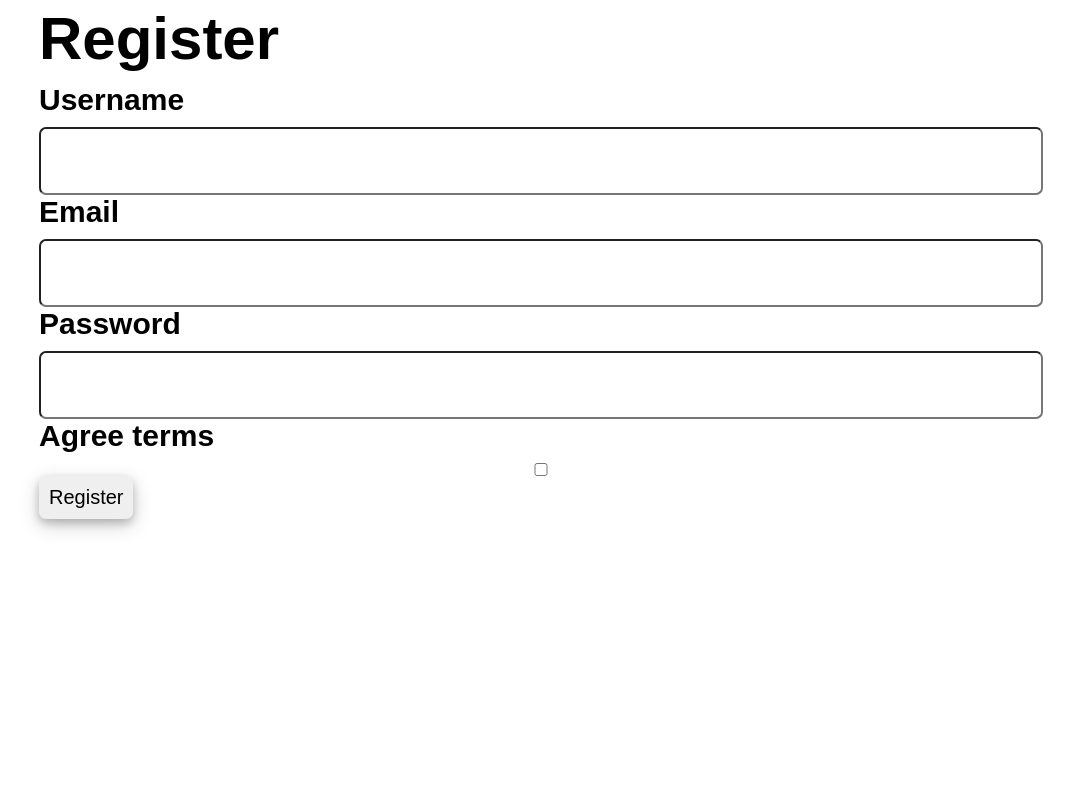
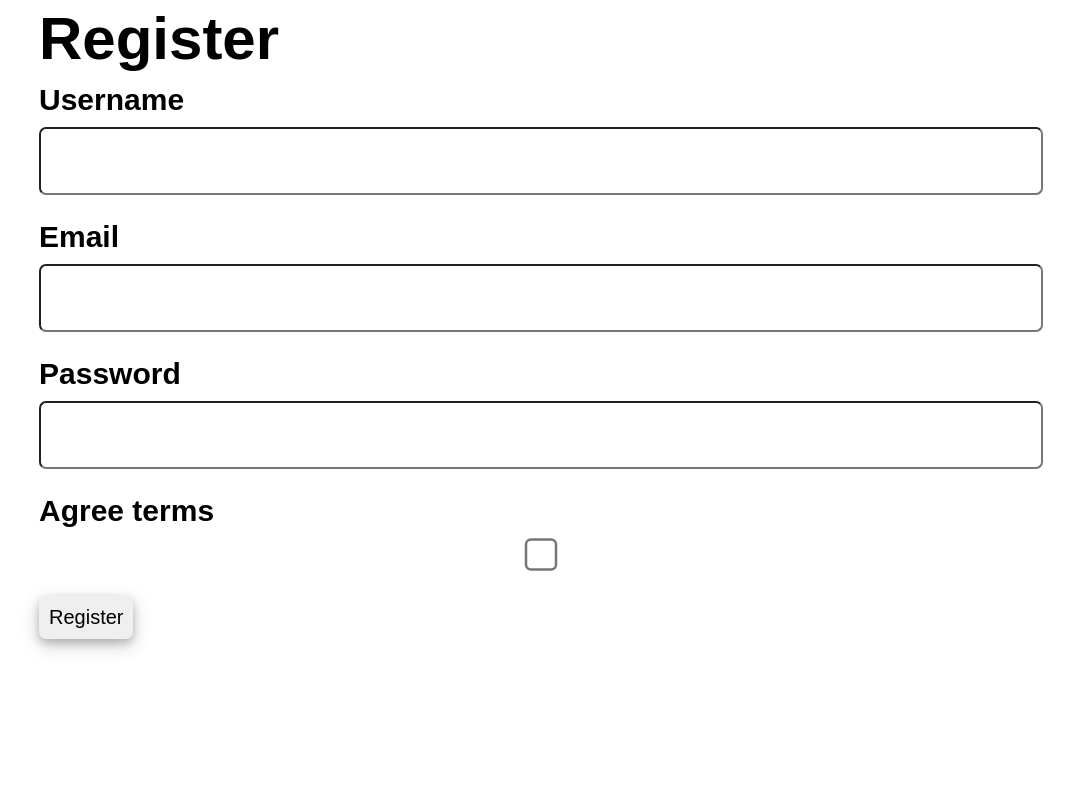
Before and after one commit to AHdev67/BangerBuilds_V2, a Symfony app: template templates/registration/register.html.twig in a window 1280 px wide; the page is wider, and only the part inside the window is pictured. Shown: the part 256-1050 px from the top of that part, without its empty margins (99-1173 px from the left). Run offline with Twig, Linux system fonts and the light colour scheme; the template is opened without the code that fills it, so the values that code supplies are empty; form fields are guessed from the names that the template uses; style sheets or scripts are compiled from the project's sources; some libraries are stand-ins or nearby versions.

Commit message:
adjusted form styling

```diff
--- a/assets/styles/app.css
+++ b/assets/styles/app.css
@@ -732,6 +732,7 @@ ul{
 }
 
 form div{
+    margin-bottom: 25px;
     display: flex;
     flex-direction: column;
     width: 100%;
@@ -747,6 +748,11 @@ form div input{
     padding: 15px;
     font-size: 30px;
     border-radius: 7px;
+}
+
+form div input[type=checkbox] {
+    transform: scale(2.5);
+    margin: 10px;
 }
 
 form div select{
```
